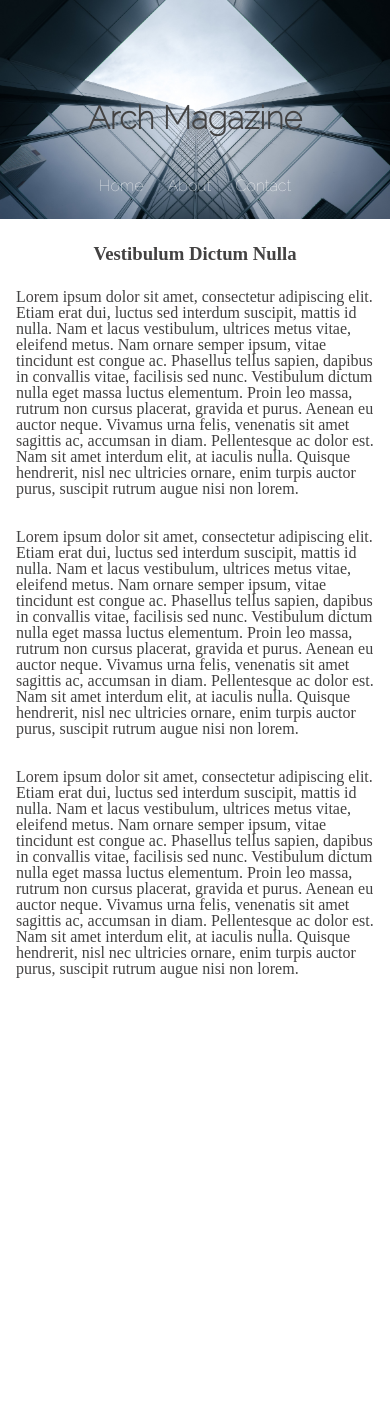
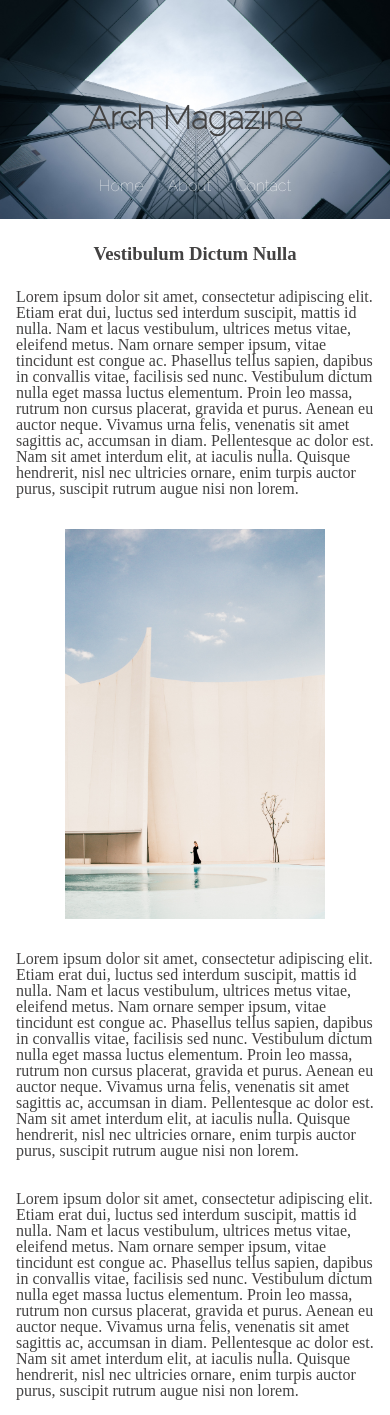
Before and after one commit to Bec91/portfolio-arch-mag, a React (Create React App) app: page / in a window 390 px wide. Before the commit the page ends 993 px from the top, so only its background shows below. Built offline with nearby package versions, Linux system fonts and the light colour scheme; a web font is replaced by a local one.

Commit message:
add photo and get correct height for all three breakpoints

```diff
--- a/src/Components/HomePage/Home.js
+++ b/src/Components/HomePage/Home.js
@@ -1,11 +1,12 @@
 import './Home.scss';
 import Paragraph from '../Paragraph/Paragraph';
-
+import girlAndBuilding from '../../Assets/Images/girlAndBuilding.jpg'
 function Home() {
     return (
         <div className="home">
             <h3 className="home__title">Vestibulum Dictum Nulla</h3>
             <Paragraph/>
+            <img src={girlAndBuilding} alt="girl standing in front of building" className="home__image"/>
             <Paragraph/>
             <Paragraph/>
         </div>
--- a/src/Components/HomePage/Home.scss
+++ b/src/Components/HomePage/Home.scss
@@ -3,18 +3,28 @@
 
 .home {
     display: flex;
-    flex-direction: column;
-    align-items: center;
+    flex-direction: row;
+    flex-wrap: wrap;
+    justify-content: center;
     @include text-colour;
     @include mukta;
     @include tablet-breakpoint {
-        align-items: flex-start;
+        justify-content: flex-start;
     }
     &__title {
         padding: 1.5rem 1rem 0.5rem 1rem;
         @include tablet-breakpoint {
             padding: 1.75rem 4rem;
         }
-
+    }
+    &__image {
+        height: 50vh;
+        width: auto;
+        padding: 1rem;
+        @include tablet-breakpoint {
+            margin: auto;
+            padding: 1.75rem 4rem;
+            height: 75vh;
+        }
     }
 }
```
Also changed, not shown: src/Assets/Images/girlAndBuilding.jpg (renamed from src/Assets/Images/leo-manjarrez--vygi0Cvz_c-unsplash.jpg).
